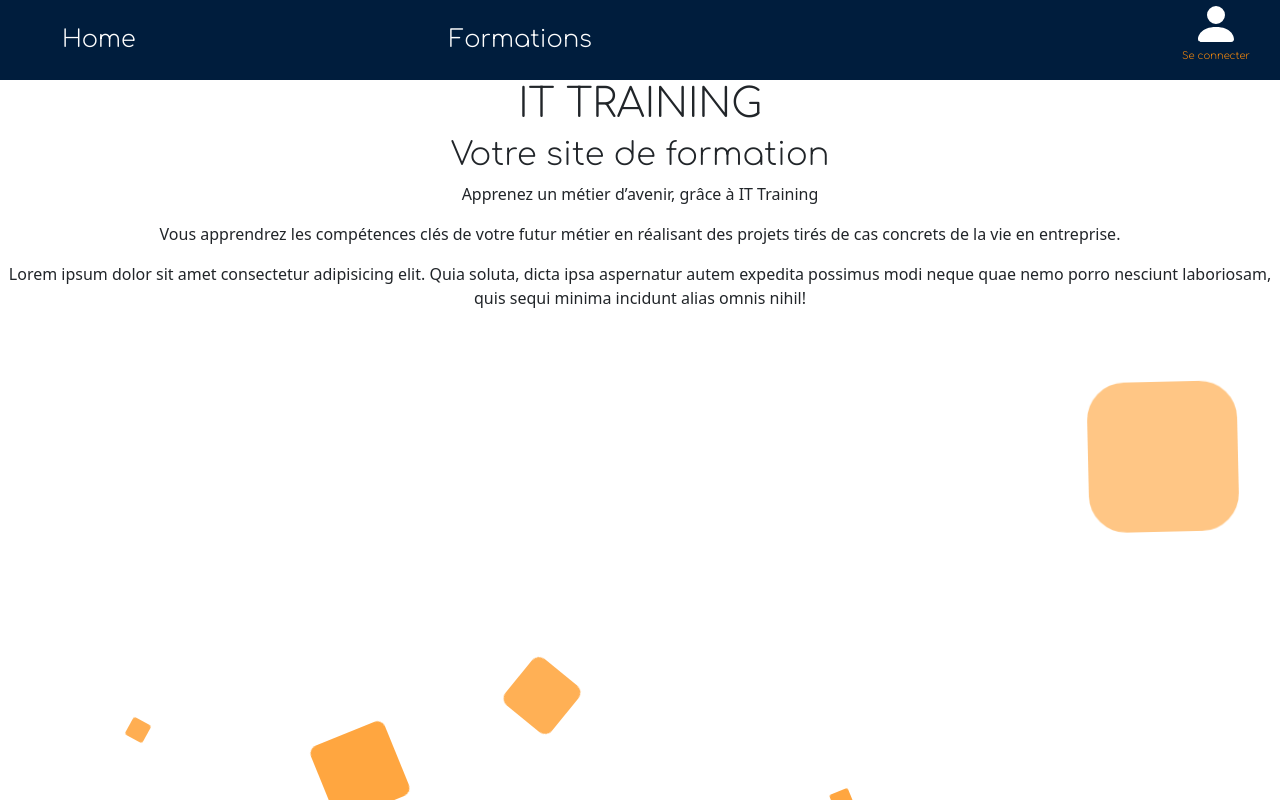
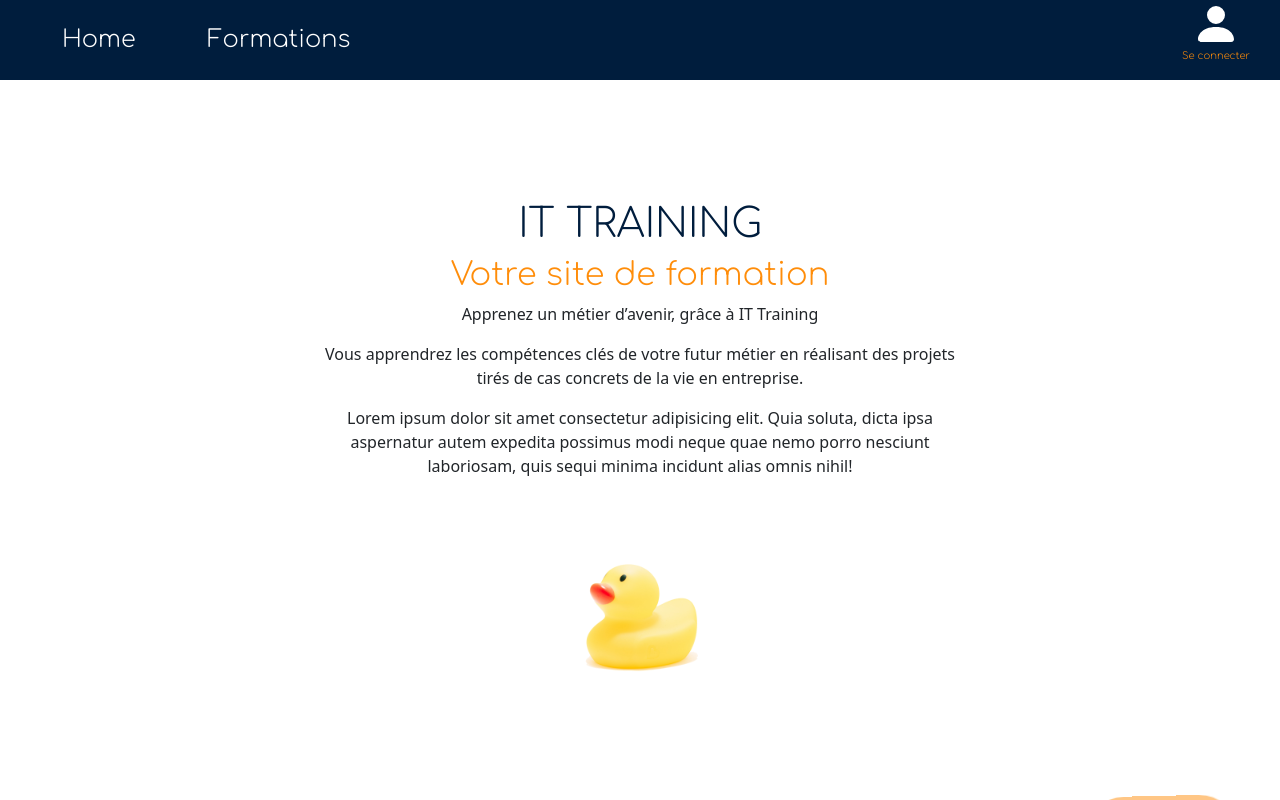
Before and after one commit to Beu-nwa/projet-fil-rouge-formation-.Net, a React (Create React App) app in the folder projet-fil-rouge/: page / in a window 1280 px wide. Built offline with nearby package versions, Linux system fonts and the light colour scheme; a web font is replaced by a local one.

Commit message:
Homeview image text display

```diff
--- a/projet-fil-rouge/src/Components/Component/HomeComp/HomeComp.css
+++ b/projet-fil-rouge/src/Components/Component/HomeComp/HomeComp.css
@@ -1,5 +1,11 @@
 h1,h2{
     font-family: 'Comfortaa', cursive;
+}
+h1{
+    color: var(--darkblue);
+}
+h2{
+    color: var(--darkorange);
 }
 
 *{
@@ -8,7 +14,18 @@ h1,h2{
 }
 .homeContainer{
     position: fixed;
+    width: 100vw;
+    display: flex;
+    flex-direction: column;
+    align-items: center;
+    align-content: center;
 }
+
+.textContainer{
+    margin-top: 15vh;
+    width: 50%;
+}
+
 
 .area{
     width: 100%;
@@ -129,3 +146,14 @@ h1,h2{
     }
 
 }
+
+.imgHome{
+    margin-top: 55vh;
+    background-image: url("../../../datas/img/unCanard.png");
+    background-size: contain;
+background-repeat: no-repeat;
+    height: 300px;
+    width: 300px;
+    position: absolute;
+
+}
--- a/projet-fil-rouge/src/Components/Component/HomeComp/HomeComp.jsx
+++ b/projet-fil-rouge/src/Components/Component/HomeComp/HomeComp.jsx
@@ -11,16 +11,19 @@ class HomeComp extends Component {
         return (
             <div className='homeContainer'>
 
-                <div className="area" >
-
-                <h1>IT TRAINING</h1>
+                <div className='textContainer'>
+                    <h1>IT TRAINING</h1>
                     <h2>Votre site de formation</h2>
                     <p>Apprenez un métier d’avenir, grâce à IT Training</p>
                     <div>
                         <p>Vous apprendrez les compétences clés de votre futur métier en réalisant des projets tirés de cas concrets de la vie en entreprise.</p>
                         <p>Lorem ipsum dolor sit amet consectetur adipisicing elit. Quia soluta, dicta ipsa aspernatur autem expedita possimus modi neque quae nemo porro nesciunt laboriosam, quis sequi minima incidunt alias omnis nihil!</p>
                     </div>
+                </div>
+                <div className='imgHome'>
 
+                </div>
+                <div className="area" >
                     <ul className="circles">
                         <li></li>
                         <li></li>
--- a/projet-fil-rouge/src/Components/GlobalComponent/NavBarComp/NavBarComp.css
+++ b/projet-fil-rouge/src/Components/GlobalComponent/NavBarComp/NavBarComp.css
@@ -26,7 +26,7 @@ ul {
     height: 100%;
 }
 li{
-    width: 100%;
+    margin-right: 3em;
     display: flex;
 
 }
```
Also changed, not shown: projet-fil-rouge/src/datas/img/unCanard.png (added).
